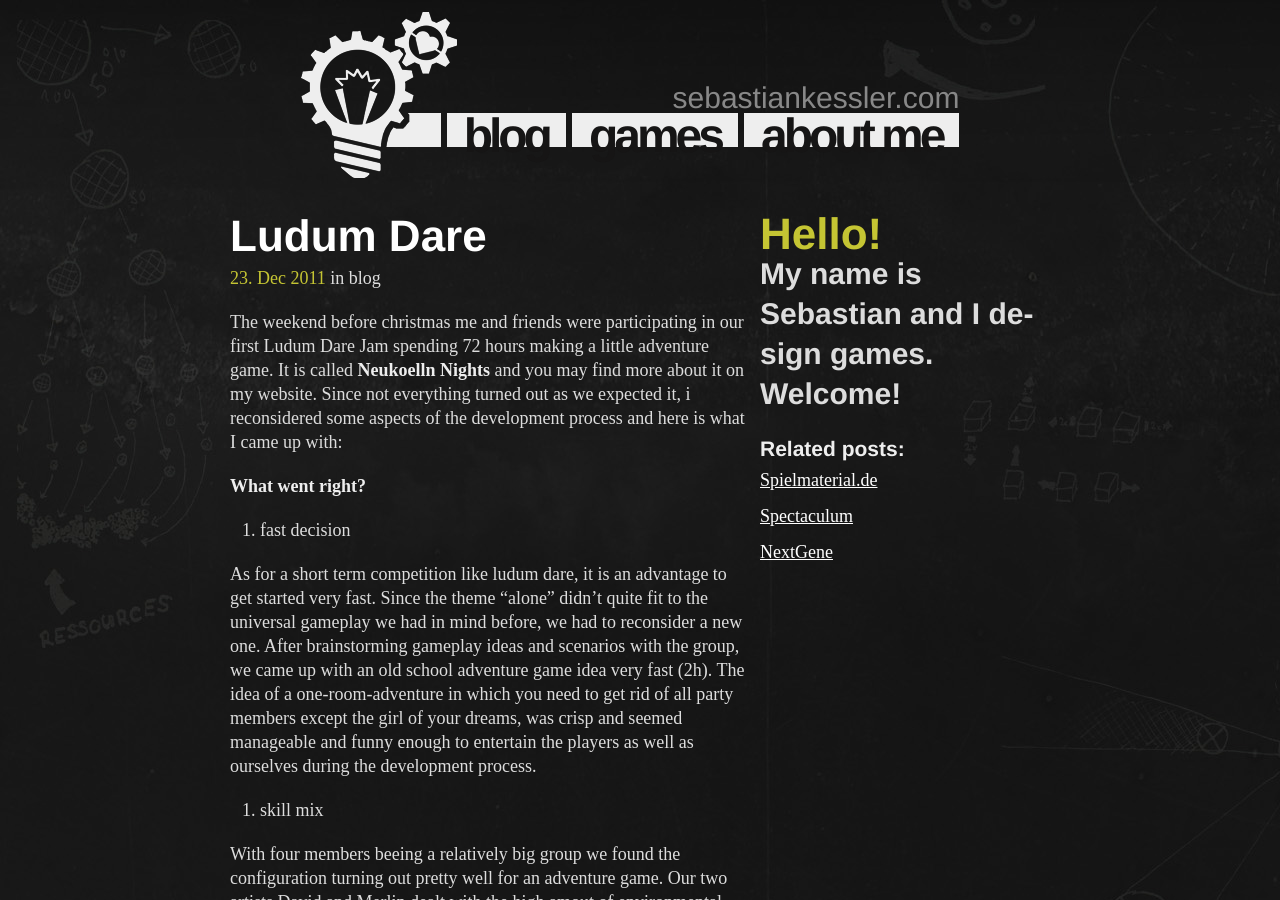
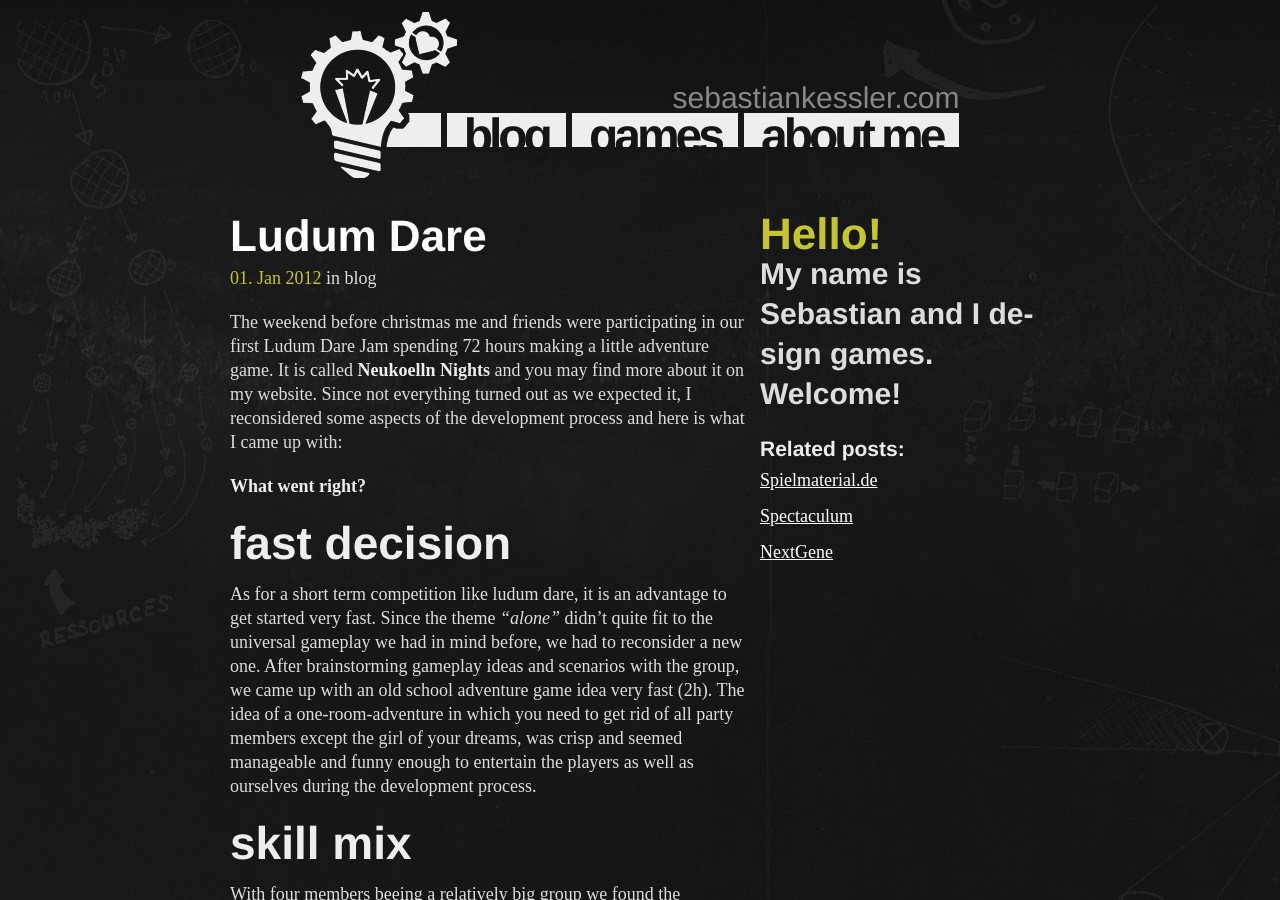
Before and after one commit to zapp/zapp.github.com, a Jekyll site: the page built from _posts/2012-01-01-ludum-dare-22.md, in a window 1280 px wide and 900 px high. Built offline with Jekyll 4.4.1, drawn with Linux system fonts in a browser that asks for light colours; nearby versions of some CDN libraries; comment, search, counter and statistics services are not loaded; some of the changed lines change nothing that is shown.

Commit message:
changes in ludum dare post

```diff
--- a/_posts/2011-12-23-ludum-dare.md
+++ b/_posts/2012-01-01-ludum-dare-22.md
@@ -7,22 +7,22 @@ title:      Ludum Dare #22 Post Mortem
 The weekend before christmas me and friends were participating in our first
 Ludum Dare Jam spending 72 hours making a little adventure game. It is called
 __Neukoelln Nights__ and you may find more about it on my website.
-Since not everything turned out as we expected it, i reconsidered some aspects
+Since not everything turned out as we expected it, I reconsidered some aspects
 of the development process and here is what I came up with:
 
 __What went right?__
 
-1. fast decision
+# fast decision
 
 As for a short term competition like ludum dare, it is an advantage to get started very fast.
-Since the theme "alone" didn't quite fit to the universal gameplay we had in mind before, we
+Since the theme _"alone"_ didn't quite fit to the universal gameplay we had in mind before, we
 had to reconsider a new one. After brainstorming gameplay ideas and scenarios with the group,
 we came up with an old school adventure game idea very fast (2h). The idea of a one-room-adventure
 in which you need to get rid of all party members except the girl of your dreams, was crisp
 and seemed manageable and funny enough to entertain the players as well as ourselves during
 the development process.
 
-2. skill mix
+# skill mix
 
 With four members beeing a relatively big group we found the configuration turning out pretty
 well for an adventure game. Our two artists David and Merlin dealt with the high amout of
@@ -30,9 +30,10 @@ environmental pixel graphics and character Sprites.Robet, responsible for code s
 and managed to set up the core scene at day two so we could put in art on the fly whenever necesary.
 Being primarily in charge for design, I planed the level scale, quest tree, character motivation and sound.
 
-3. platform
+# platform
 
 Using browser based java script has a lot of advantages (and some disadvantages mentioned later on):
+
 * easy testing on a local host
 * simple deployment and access for the players
 * no downloading
```
